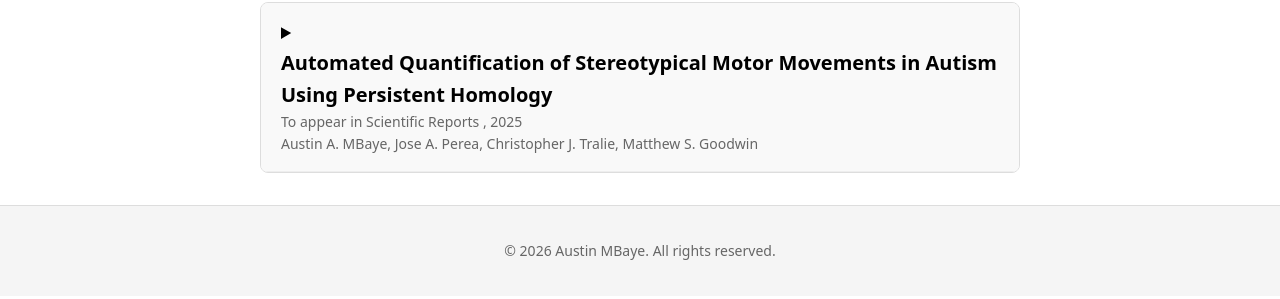
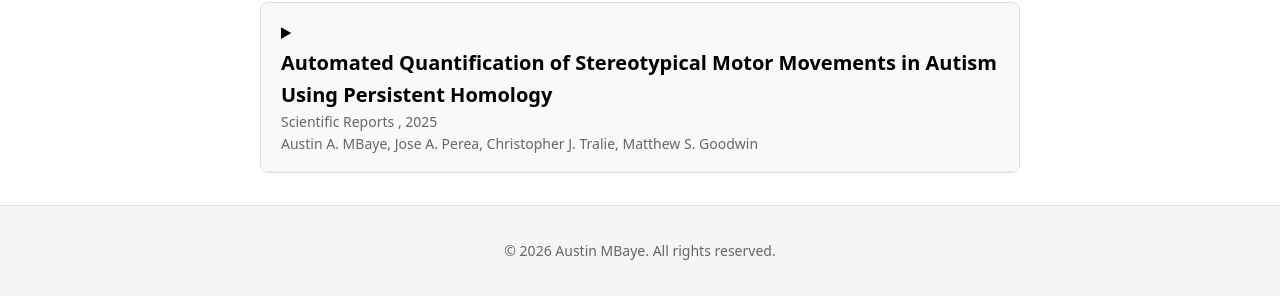
Before and after one commit to ambaye15/ambaye15.github.io, a Jekyll site: the page built from research.html, in a window 1280 px wide. Shown: the part 383-682 px from the top of the page. Built offline with Jekyll 4.4.1, drawn with Linux system fonts in a browser that asks for light colours.

Commit message:
Update project meta and links in research.html

```diff
--- a/research.html
+++ b/research.html
@@ -19,7 +19,7 @@ permalink: /research/
       <details class="research-entry">
         <summary class="research-summary">
           <div class="project-title"><strong>Automated Quantification of Stereotypical Motor Movements in Autism Using Persistent Homology</strong></div>
-          <div class="project-meta">To appear in Scientific Reports <em></em>, 2025</div>
+          <div class="project-meta">Scientific Reports <em></em>, 2025</div>
           <div class="authors">Austin A. MBaye, Jose A. Perea, Christopher J. Tralie, Matthew S. Goodwin</div>
         </summary>
 
```
Also changed, not shown: other parts of research.html (+1 -1 lines).
